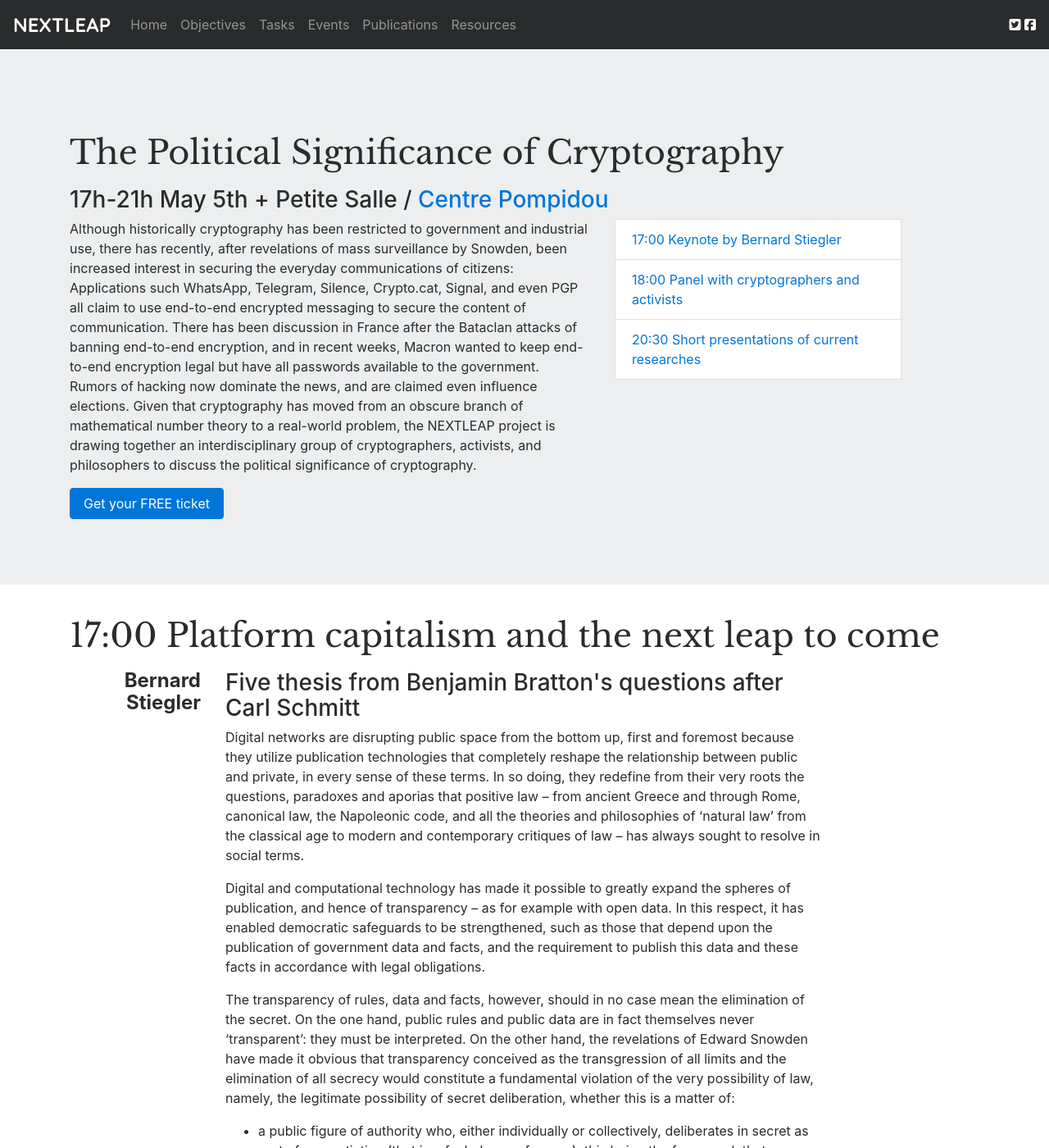
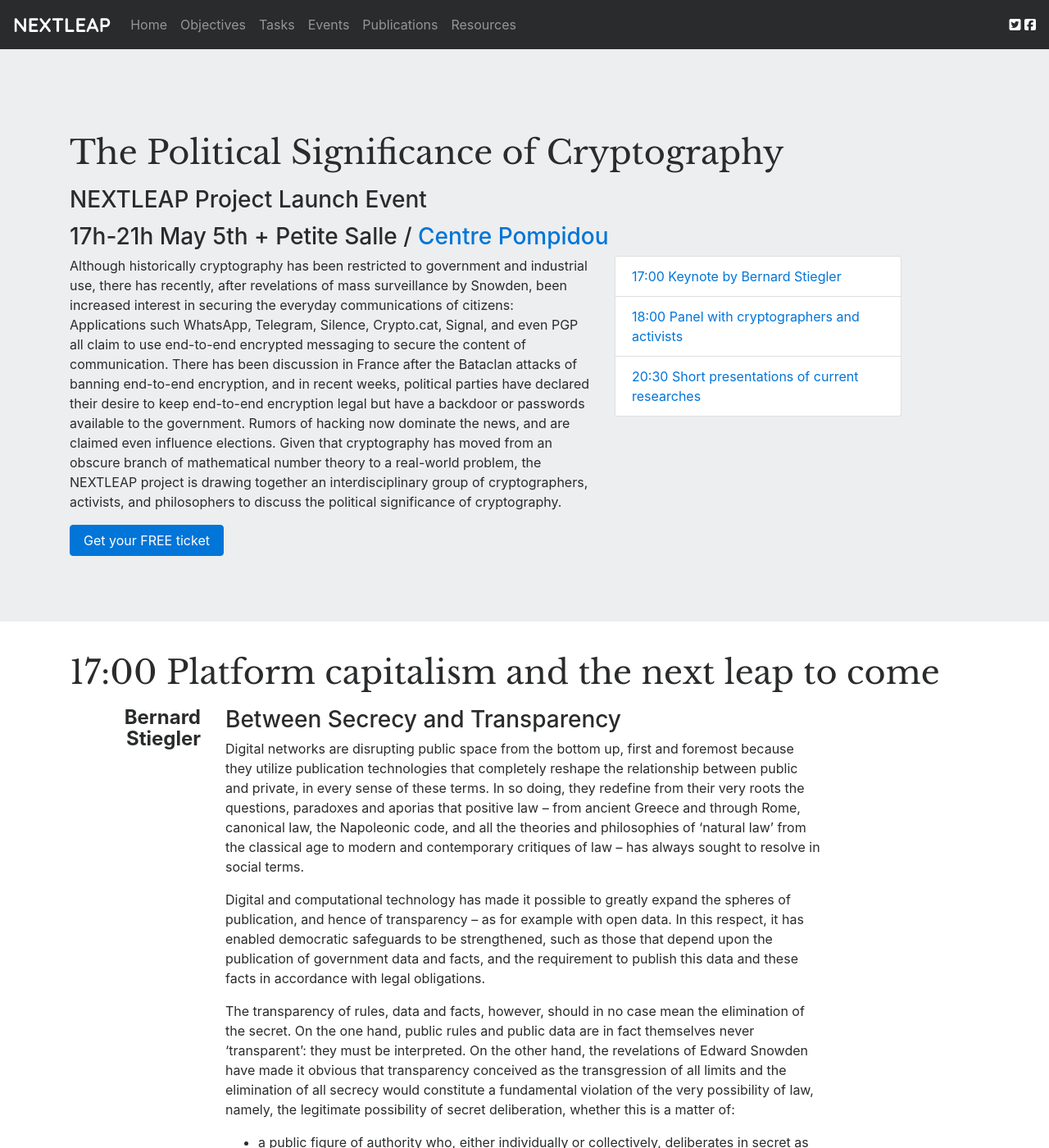
Before and after one commit to nextleap-project/nextleap-website, a Jekyll site: the page built from events/launch.html, in a window 1280 px wide and 1400 px high. Shown: the whole window at 82% size. Built offline with Jekyll 4.4.1, drawn with Linux system fonts in a browser that asks for light colours; nearby versions of some CDN libraries; some of the changed text lies outside the part shown.

Commit message:
minor fixes

```diff
--- a/events/launch.html
+++ b/events/launch.html
@@ -27,23 +27,34 @@
 junior_panel:
 -
   name: Nadim Kobeissi (Inria)
+  topic: Formal verification of Signal using Proscript
 -
   name: Carmela Troncoso (IMDEA)
+  topic: Claimchains for privacy-enhanced key management
 -
   name: Ksenia Ermoshina (CNRS)
+  topic: Co-ordinating user and developer intentions in secure messaging
 -
-  name: Harry Halpin (INRIA)
+  name: Mooness Davarian (UCL/Greenhost)
+  topic: The Panoramix mix networking design
+-
+  name: Vincent Puig (IRI)
+  topic: Crowd-sourcing net rights
+-
+  name: Harry Halpin (Inria)
+  topic: The science of decentralization
+
 ---
 
 <div class="jumbotron jumbotron-fluid">
 <div class="container">
   <h2>The Political Significance of Cryptography</h2>
-
+  <h3>NEXTLEAP Project Launch Event</h3>
   <h3>17h-21h May 5th + Petite Salle / <a href="http://centrepompidou.fr">Centre Pompidou</a></h3>
 
   <div class="row">
     <div class="col col-md-7">
-      <p>Although historically cryptography has been restricted to government and industrial use, there has recently, after revelations of mass surveillance by Snowden, been increased interest in securing the everyday communications of citizens: Applications such WhatsApp, Telegram, Silence, Crypto.cat, Signal, and even PGP all claim to use end-to-end encrypted messaging to secure the content of communication. There has been discussion in France after the Bataclan attacks of banning end-to-end encryption, and in recent weeks, Macron wanted to keep end-to-end encryption legal but have all passwords available to the government. Rumors of hacking now dominate the news, and are claimed even influence elections. Given that cryptography has moved from an obscure branch of mathematical number theory to a real-world problem, the NEXTLEAP project is drawing together an interdisciplinary group of cryptographers, activists, and philosophers to discuss the political significance of cryptography.</p>
+      <p>Although historically cryptography has been restricted to government and industrial use, there has recently, after revelations of mass surveillance by Snowden, been increased interest in securing the everyday communications of citizens: Applications such WhatsApp, Telegram, Silence, Crypto.cat, Signal, and even PGP all claim to use end-to-end encrypted messaging to secure the content of communication. There has been discussion in France after the Bataclan attacks of banning end-to-end encryption, and in recent weeks, political parties have declared their desire to keep end-to-end encryption legal but have a backdoor or passwords available to the government. Rumors of hacking now dominate the news, and are claimed even influence elections. Given that cryptography has moved from an obscure branch of mathematical number theory to a real-world problem, the NEXTLEAP project is drawing together an interdisciplinary group of cryptographers, activists, and philosophers to discuss the political significance of cryptography.</p>
 
       <p class="lead">
         <a class="btn btn-primary" href="https://nextleap-launch.eventbrite.com">Get your FREE ticket</a>
@@ -76,7 +87,7 @@
 
     <div class="col col-md-8">
 
-    <h3 style="text-align: left;">Five thesis from Benjamin Bratton's questions after Carl Schmitt</h3>
+    <h3 style="text-align: left;">Between Secrecy and Transparency</h3>
 
 
     <p>Digital networks are disrupting public space from the bottom up, first and foremost because they utilize publication technologies that completely reshape the relationship between public and private, in every sense of these terms. In so doing, they redefine from their very roots the questions, paradoxes and aporias that positive law – from ancient Greece and through Rome, canonical law, the Napoleonic code, and all the theories and philosophies of ‘natural law’ from the classical age to modern and contemporary critiques of law – has always sought to resolve in social terms.</p>
```
Also changed, not shown: other parts of events/launch.html (+2 -2 lines).
